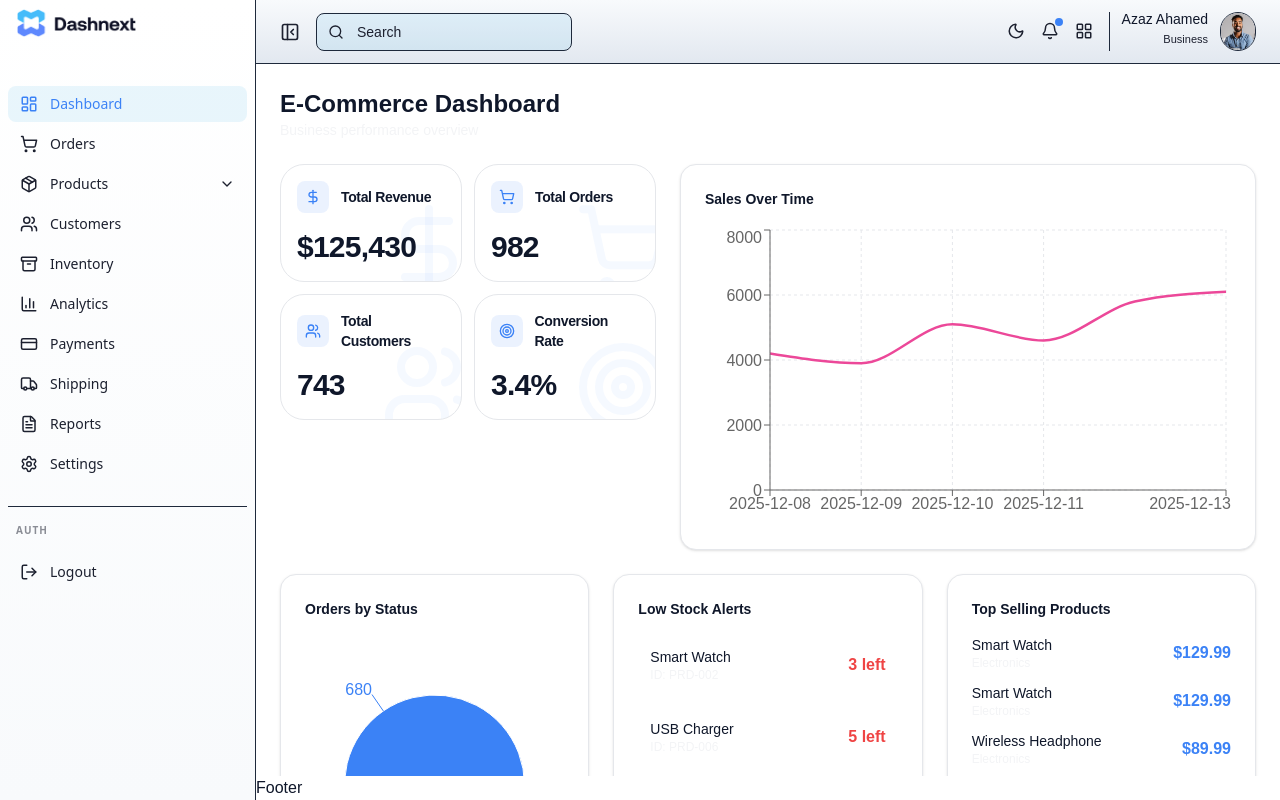
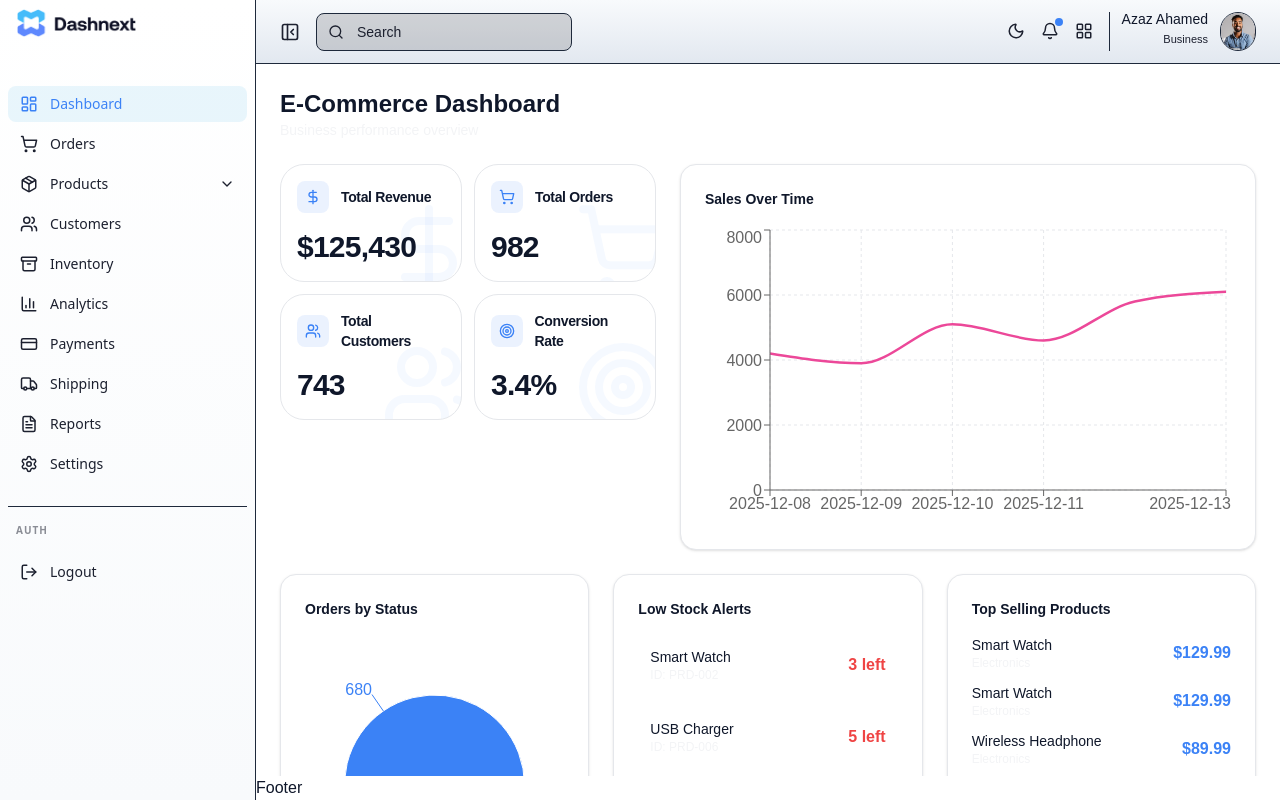
Before and after one commit to azaz7418/DashBoard, a Next.js app: page / in a window 1280 px wide. Built offline with nearby package versions, Linux system fonts and the light colour scheme.

Commit message:
style: update header input background color and sidebar item background variable for improved UI

```diff
--- a/src/components/ui/Header.jsx
+++ b/src/components/ui/Header.jsx
@@ -33,8 +33,8 @@ const Header = ({ onToggle, onThemeToggle, theme }) => {
             placeholder="Search"
             className="
               w-64 pl-10 pr-4 py-2 rounded-lg
-              bg-sidebar-item dark:bg-[#0f1733]
-              text-sm text-sidebar-text-hover dark:text-white placeholder:text-sidebar-text
+              bg-[#43434733]
+              text-sm text-black dark:text-white placeholder:text-sidebar-text
               border border-sidebar-border
               focus:outline-none focus:ring-2 focus:ring-primary/40
             "
--- a/tailwind.config.js
+++ b/tailwind.config.js
@@ -58,7 +58,7 @@ module.exports = {
           text: "var(--sidebar-text)",
           activeItem: "var(--sidebar-text-active)",
           border: "var(--sidebar-border)",
-          item: "var(--sidebar-active-item-bg)",
+          item: "var(--sidebar-hover-bg)",
           hover: "var(--sidebar-hover-bg)",
         },
       },
```
